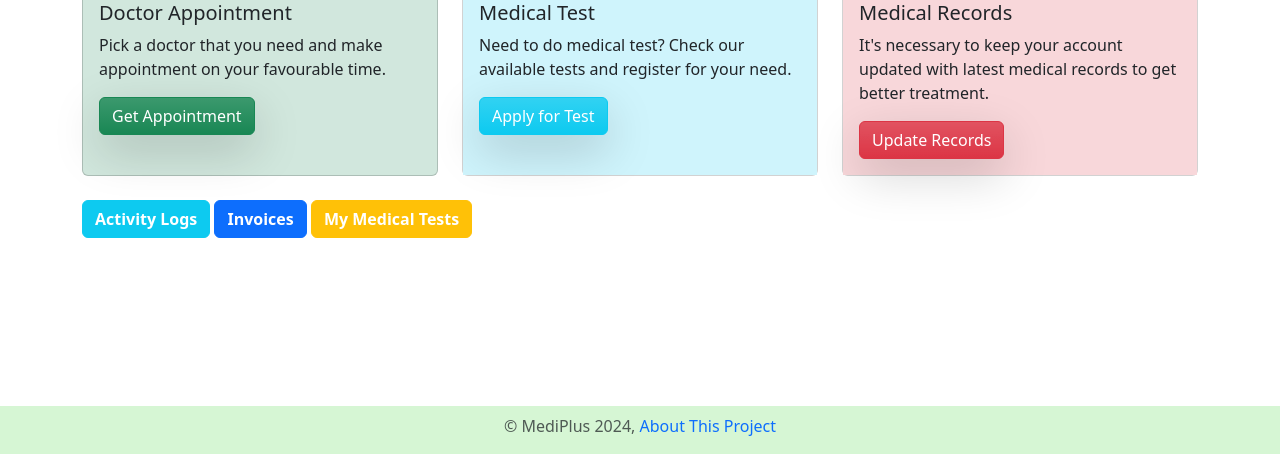
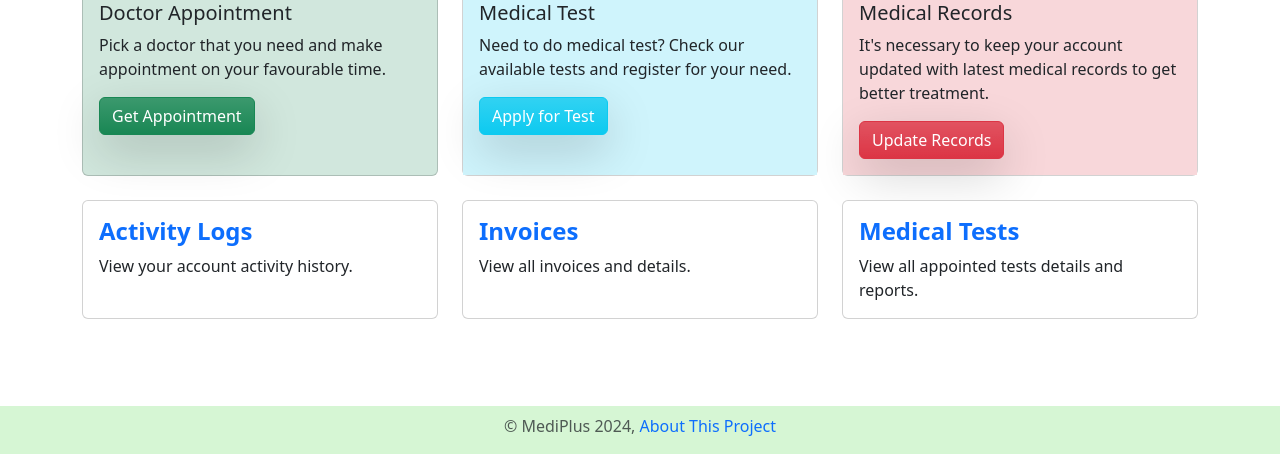
Before and after one commit to alfa-echo-niner-ait/mediplus, a Python web app: template src/templates/patient/dashboard.html in a window 1280 px wide. Shown: the part 346-800 px from the top of the page. Run offline with Jinja, Linux system fonts and the light colour scheme; the template is opened without the code that fills it, so the values that code supplies are empty.

```diff
--- a/src/templates/manager/dashboard.html
+++ b/src/templates/manager/dashboard.html
@@ -59,6 +59,7 @@
             </div>
         </div>
         <div class="col-md-2 mb-2 pop">
+            <a href="{{ url_for('manager.tests') }}" class="text-decoration-none">
                 <div class="card h-100 bg-primary-subtle text-primary">
                     <div class="card-body text-center">
                         <h5 class="card-title fs-3 fw-bold">3223</h5>
@@ -67,6 +68,7 @@
                         </p>
                     </div>
                 </div>
+            </a>
         </div>
         <div class="col-md-2 mb-2 pop">
             <div class="card h-100 bg-warning-subtle text-warning">
@@ -79,6 +81,7 @@
             </div>
         </div>
         <div class="col-md-2 mb-2 pop">
+            <a href="{{ url_for('manager.invoices') }}" class="text-decoration-none">
                 <div class="card h-100 bg-dark-subtle text-dark">
                     <div class="card-body text-center">
                         <h5 class="card-title fs-3 fw-bold">1526</h5>
@@ -87,6 +90,7 @@
                         </p>
                     </div>
                 </div>
+            </a>
         </div>
     </div>
 </div>
--- a/src/templates/patient/dashboard.html
+++ b/src/templates/patient/dashboard.html
@@ -9,8 +9,8 @@
                 style="max-width: 235px; max-height: 220px;"
                 alt="{{ user.username }}" title="{{ user.username }}">
             <div class="mt-2">
-                <a href="{{ url_for('patient.update_profile') }}" class="btn btn-primary btn-sm mb-2">Update Profile</a>
-                <a href="{{ url_for('patient.change_password') }}" class="btn btn-secondary btn-sm mb-2">Change Password</a>
+                <a href="{{ url_for('patient.update_profile') }}" class="btn btn-primary btn-sm mb-2 pop">Update Profile</a>
+                <a href="{{ url_for('patient.change_password') }}" class="btn btn-secondary btn-sm mb-2 pop">Change Password</a>
             </div>
         </div>
         <div class="col-md-4 mb-2 text-start">
@@ -95,14 +95,43 @@
 </div>
 
 <div class="container mt-3">
-    <a href="{{ url_for('patient.logs') }}" class="btn btn-info fw-bold text-white">
-        Activity Logs
-    </a>
-    <a href="{{ url_for('patient.invoices') }}" class="btn btn-primary fw-bold text-white">
-        Invoices
-    </a>
-    <a href="{{ url_for('patient.tests') }}" class="btn btn-warning fw-bold text-white">
-        My Medical Tests
-    </a>
+    <div class="row">
+        <div class="col-md-4 mb-2 pop">
+            <a href="{{ url_for('patient.logs') }}" class="text-decoration-none">
+                <div class="card h-100">
+                    <div class="card-body">
+                        <h5 class="card-title text-primary fs-4 fw-semibold">Activity Logs</h5>
+                        <p class="card-text">
+                            View your account activity history.
+                        </p>
+                    </div>
+                </div>
+            </a>
+        </div>
+        <div class="col-md-4 mb-2 pop">
+            <a href="{{ url_for('patient.invoices') }}" class="text-decoration-none">
+                <div class="card h-100">
+                    <div class="card-body">
+                        <h5 class="card-title text-primary fs-4 fw-semibold">Invoices</h5>
+                        <p class="card-text">
+                            View all invoices and details.
+                        </p>
+                    </div>
+                </div>
+            </a>
+        </div>
+        <div class="col-md-4 mb-2 pop">
+            <a href="{{ url_for('patient.tests') }}" class="text-decoration-none">
+                <div class="card h-100">
+                    <div class="card-body">
+                        <h5 class="card-title text-primary fs-4 fw-semibold">Medical Tests</h5>
+                        <p class="card-text">
+                            View all appointed tests details and reports.
+                        </p>
+                    </div>
+                </div>
+            </a>
+        </div>
+    </div>
 </div>
 {% endblock content %}
```
Also changed, not shown: src/manager/routes.py (+46 -1 lines), src/templates/manager/report_file_view.html (+59 -13 lines), src/templates/manager/test_report_details.html (+21 -5 lines), src/static/upload/manager/test_results/a152fed0bcf3666387ac006505417ba2bcf2cd4f.png (added), src/static/upload/patient/records/39fa5f337d87e4d264b42e106d917adde4143255.png (deleted), src/templates/manager/tests_list.html (deleted), 1 other file. Lines whose indentation alone changed are shown as unchanged.
